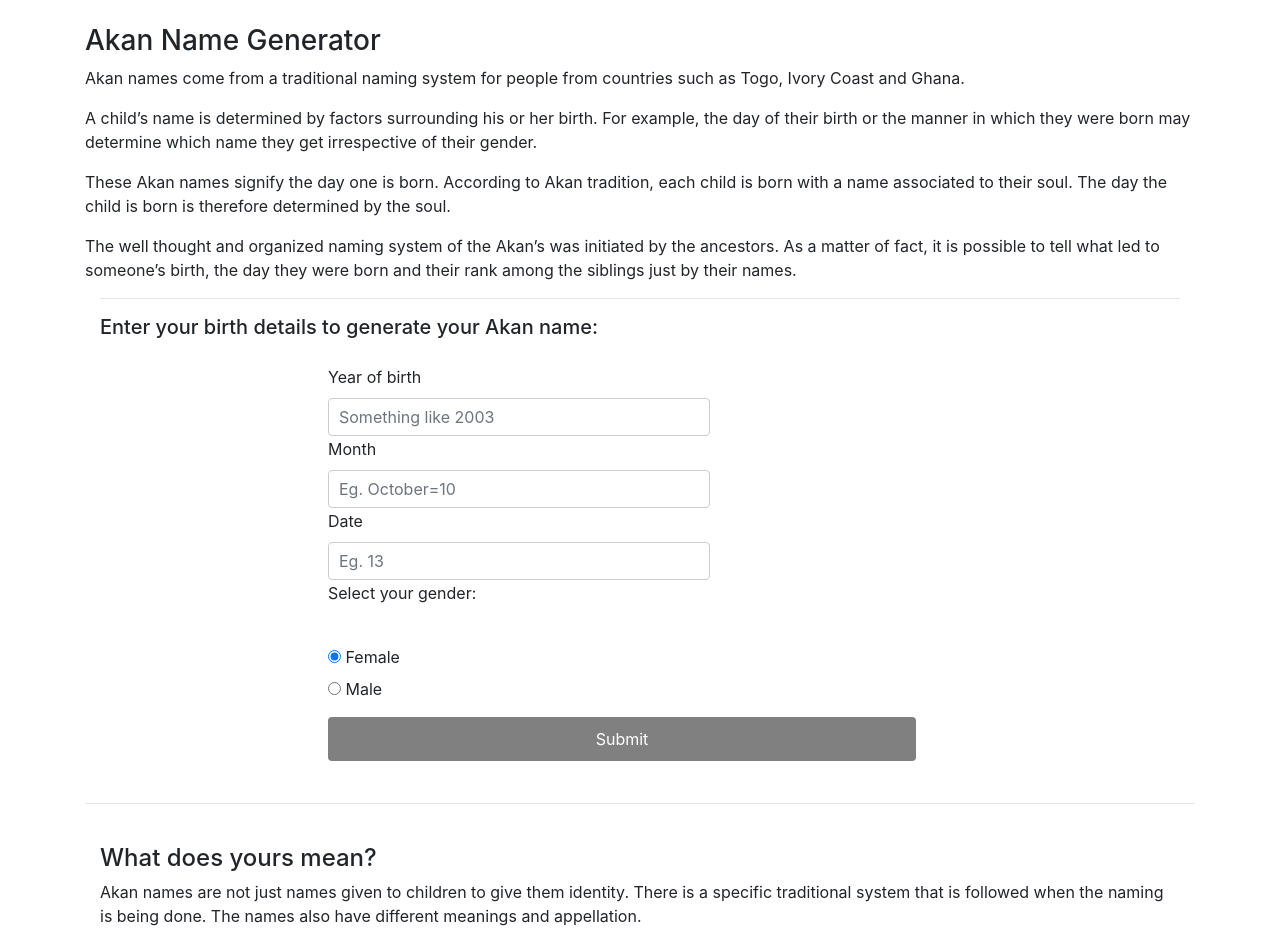
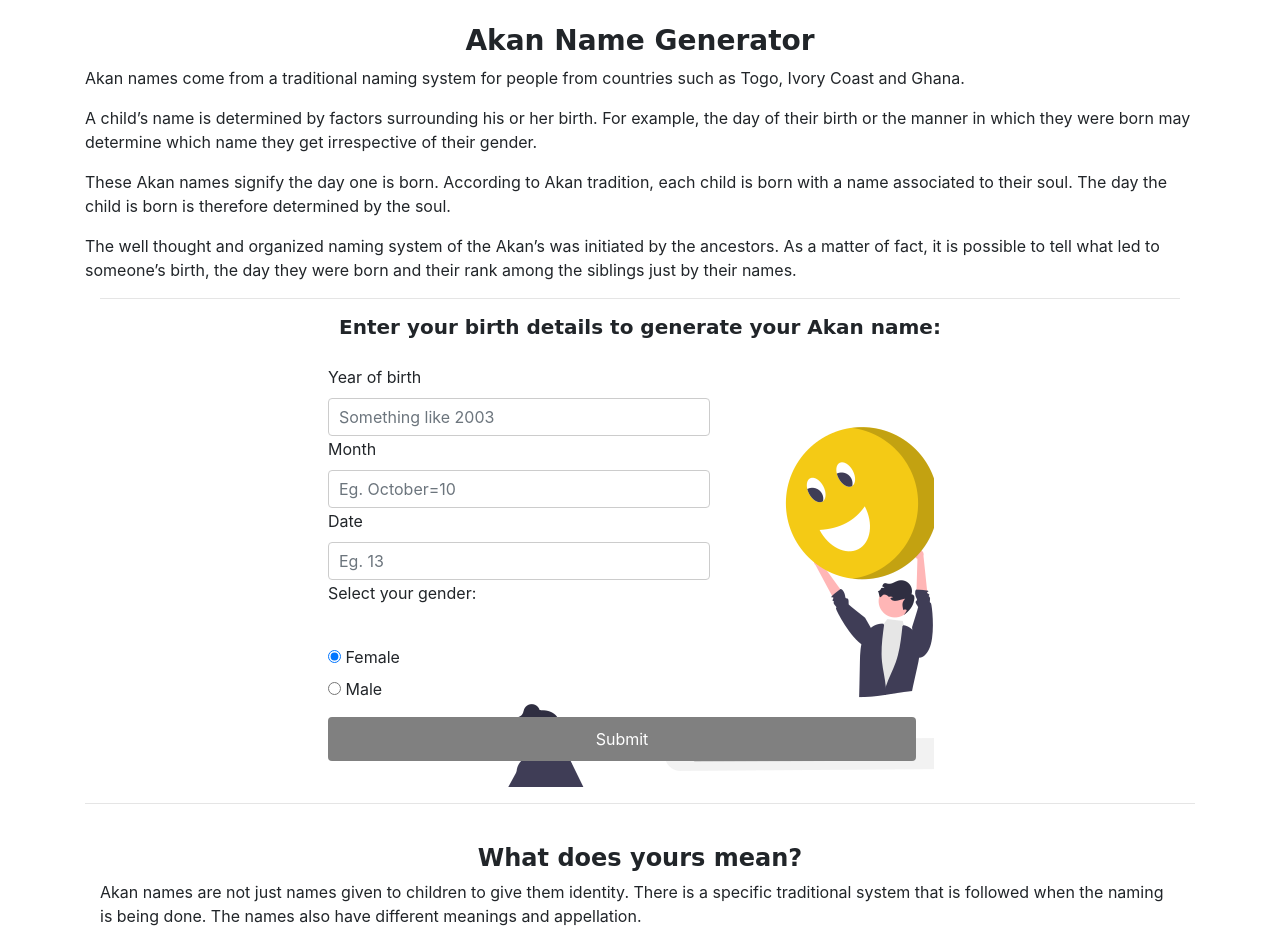
Before and after one commit to AtienoObwanda/AkanNameS, a plain HTML site: page index.html in a window 1280 px wide. Shown: the top 942 px of the page. Drawn offline with nearby package versions, Linux system fonts and the light colour scheme.

Commit message:
Added changed the heading tags

```diff
--- a/css/styles.css
+++ b/css/styles.css
@@ -6,7 +6,23 @@ body {
     text-align: center;
     color: black;
 }
+.header h3{
+    font-family: Yesteryear,cursive;
+    text-align: center;
+    font-weight: bolder;
+}
+.meaning h4{
+    font-family: Yesteryear,cursive;
+    text-align: center;
+    font-weight: 800;
+}
+.main h5{
+    font-family: Yesteryear,cursive;
+    text-align: center;
+    font-weight: 600;
+}
 form{
+    background-image: url(../images/img1.png);
     text-align: left;
     border-radius: 12px;
     padding: 18px;
--- a/index.html
+++ b/index.html
@@ -101,9 +101,9 @@
                 <hr>
                 <div class="col-md-12">
                     <br>
+  <div class="meaning">
+        <h4>What does yours mean?</h4>
 
-        <h4>What does yours mean?</h4>
-        <div class="meaning">
           <p>
             Akan names are not just names given to children to give them identity. There is a specific traditional system that is followed when the naming is being done.
             The names also have different meanings and appellation.
@@ -149,7 +149,7 @@
                           <tr>
                             <td>FRIDAY</td>
                             <td>Afua</td>
-                            <td colspan>kOFI</td>
+                            <td colspan>KOFI</td>
                             <td colspan="3">They were born on Friday. They are known to be wanderers and are unable to stay in one place for long. They can travel to far places, start their own families there and never bother to check on those family members they left behind.</td>
 
                           </tr>
```
